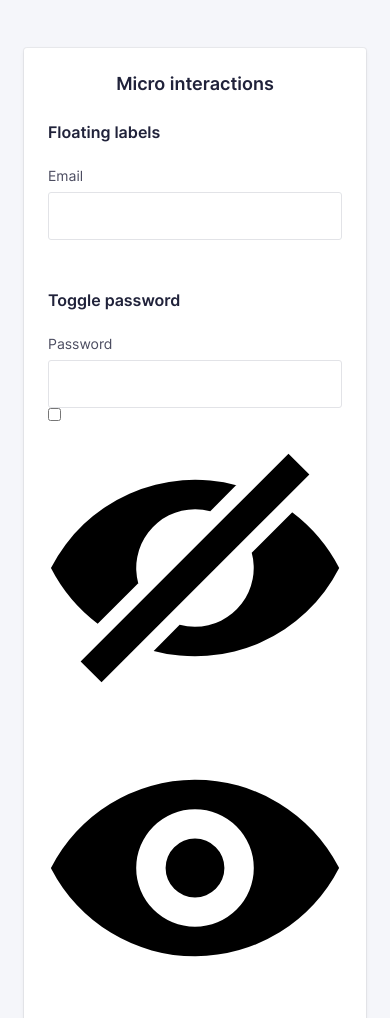
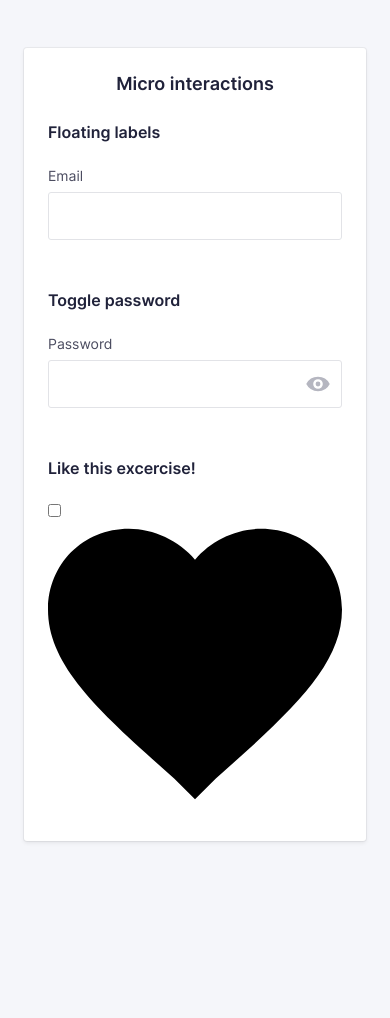
Before and after one commit to nmct-create3/micro-interactions-vinnikalessia, a plain HTML site: page interactions.html in a window 390 px wide. Shown: the top 1018 px of the page. After the commit the page ends 889 px from the top, so only its background shows below. Drawn offline with Linux system fonts and the light colour scheme.

Commit message:
passwoord input klaar

```diff
--- a/css/screen.css
+++ b/css/screen.css
@@ -948,6 +948,103 @@ more padding on the right to avoid overlap
     ---
     Password toggle custom checkbox
 */
+.c-toggle-password-container{
+    display: block;
+    position: relative;
+}
+
+.c-toggle-password{
+    width: var(--global-whitespace);
+    height: var(--global-whitespace);
+    position: absolute;
+    top: calc(var(--global-whitespace) / 2);
+    right: calc(var(--global-whitespace) / 2);
+    fill: var(--global-color-neutral-x-light);
+}
+
+.c-toggle-password__checkbox{
+    position: absolute;
+    appearance: none;
+}
+
+.c-toggle-password__icon{
+    position: absolute;
+    top: 0;
+    right: 0;
+    width: var(--global-whitespace);
+    height: var(--global-whitespace);
+    fill: var(--global-color-neutral-x-light);
+}
+
+.c-toggle-password__icon--hide{
+    display: none;
+}
+
+.c-toggle-password__icon--show{
+    display: block;
+}
+
+.c-toggle-password__checkbox:checked+.c-toggle-password__label .c-toggle-password__icon--hide{
+    display: block;
+}
+
+.c-toggle-password__checkbox:checked+.c-toggle-password__label .c-toggle-password__icon--show{
+    display: none;
+}
+
+/*
+
+.c-toggle-password-container{
+    display: block;
+    position: relative;
+}
+
+
+.c-toggle-password{
+    position: absolute;
+    top: 0px;
+    right: 0px;
+    bottom: 0px;
+
+} */
+/*
+.c-toggle-password__icon{
+    position: absolute;
+    display: block;
+    width: var(--global-whitespace);
+    height: var(--global-whitespace);
+    position: absolute;
+    top: calc(var(--global-whitespace) / 2);
+    right: calc(var(--global-whitespace) / 2);
+    pointer-events: none;
+    fill: var(--global-color-neutral-x-light);
+}
+
+.c-toggle-password__checkbox{
+    appearance: none;
+    position: relative;
+} */
+
+/*
+.c-toggle-password__icon--hide{
+    opacity: 1;
+}
+
+.c-toggle-password__checkbox:checked + .c-toggle-password__label .c-toggle-password__icon--show{
+    display: none;
+}
+
+.c-toggle-password__checkbox:checked + .c-toggle-password__label .c-toggle-password__icon--hide{
+    display: block;
+}
+
+.c-toggle-password__icon--show{
+    display: block;
+}
+
+.c-toggle-password__icon--hide{
+    display: none;
+} */
 
 
 /*------------------------------------*\
--- a/interactions.html
+++ b/interactions.html
@@ -18,6 +18,7 @@
 
     <link rel="stylesheet" href="css/normalize.css">
     <link rel="stylesheet" href="css/screen.css">
+    <script src="../script/app.js"></script>
 </head>
 
 <body>
@@ -50,26 +51,23 @@
                                 Password
                             </label>
                             <span class="c-toggle-password-container">
-                                <input class="c-input" type="password"
-                                       name="password" id="password" required>
+                                <input class="c-input js-check" type="password" name="password" id="password"
+                                    required>
                                 <span class="c-toggle-password">
-                                    <input class="c-toggle-password__checkbox"
-                                           type="checkbox" id="togglePassword">
-                                    <label class="c-toggle-password__label"
-                                           for="togglePassword">
+                                    <input class="c-toggle-password__checkbox js-check_svg" type="checkbox"
+                                        id="togglePassword">
+                                    <label class="c-toggle-password__label" for="togglePassword">
                                         <svg class="c-toggle-password__icon c-toggle-password__icon--hide"
-                                             xmlns="http://www.w3.org/2000/svg"
-                                             viewBox="0 0 20 20">
+                                            xmlns="http://www.w3.org/2000/svg" viewBox="0 0 20 20">
                                             <path
-                                                  d="M19.009,73.18l-1.77,1.78a3.908,3.908,0,0,0-1.037-.137,4,4,0,0,0-3.857,5.065l-.007-.028-2.76,2.75A11.106,11.106,0,0,1,6.4,78.82,11.014,11.014,0,0,1,19.076,73.2L19,73.18Zm3.8,1.85a11.163,11.163,0,0,1,3.2,3.79,11.014,11.014,0,0,1-12.7,5.622l.077.018,1.77-1.78a3.907,3.907,0,0,0,1.037.137,4,4,0,0,0,3.857-5.065l.007.028,2.76-2.75Zm-.25-3.99,1.42,1.42L9.839,86.6l-1.42-1.42Z"
-                                                  transform="translate(-6.199 -68.82)" />
+                                                d="M19.009,73.18l-1.77,1.78a3.908,3.908,0,0,0-1.037-.137,4,4,0,0,0-3.857,5.065l-.007-.028-2.76,2.75A11.106,11.106,0,0,1,6.4,78.82,11.014,11.014,0,0,1,19.076,73.2L19,73.18Zm3.8,1.85a11.163,11.163,0,0,1,3.2,3.79,11.014,11.014,0,0,1-12.7,5.622l.077.018,1.77-1.78a3.907,3.907,0,0,0,1.037.137,4,4,0,0,0,3.857-5.065l.007.028,2.76-2.75Zm-.25-3.99,1.42,1.42L9.839,86.6l-1.42-1.42Z"
+                                                transform="translate(-6.199 -68.82)" />
                                         </svg>
                                         <svg class="c-toggle-password__icon c-toggle-password__icon--show"
-                                             xmlns="http://www.w3.org/2000/svg"
-                                             viewBox="0 0 20 20">
+                                            xmlns="http://www.w3.org/2000/svg" viewBox="0 0 20 20">
                                             <path
-                                                  d="M6.4,133.876a11,11,0,0,1,19.571-.061l.029.061a11,11,0,0,1-19.571.061l-.029-.061Zm9.8,4a4,4,0,1,0,0-8h0a4,4,0,0,0,0,8Zm0-2a2,2,0,0,1,0-4h0a2,2,0,1,1,0,4Z"
-                                                  transform="translate(-6.2 -123.876)" />
+                                                d="M6.4,133.876a11,11,0,0,1,19.571-.061l.029.061a11,11,0,0,1-19.571.061l-.029-.061Zm9.8,4a4,4,0,1,0,0-8h0a4,4,0,0,0,0,8Zm0-2a2,2,0,0,1,0-4h0a2,2,0,1,1,0,4Z"
+                                                transform="translate(-6.2 -123.876)" />
                                         </svg>
                                         <span class="o-hide-accessible">
                                             Show password
--- a/script/app.js
+++ b/script/app.js
@@ -1,9 +1,17 @@
+
+
 function handleFloatingLabel() {
 
 }
 
 function handlePasswordSwitcher() {
-
+    const passWordOptions = ['password', 'text'];
+    const input = document.querySelector('.js-check')
+    const svg_check = document.querySelector('.js-check_svg')
+    svg_check.addEventListener('change', function(){
+        console.log("geklikt")
+        input.type = passWordOptions[+this.checked];
+    })
 }
 
 document.addEventListener('DOMContentLoaded', function () {
```
